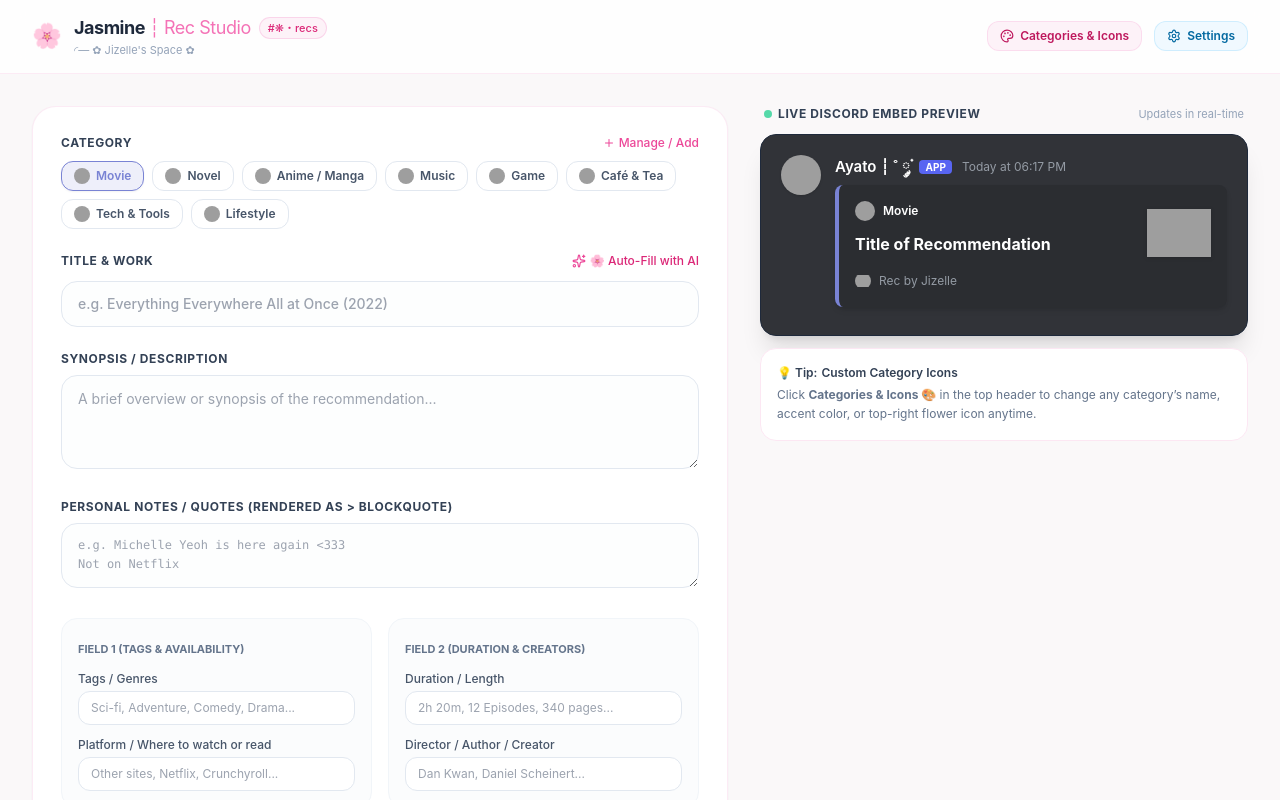
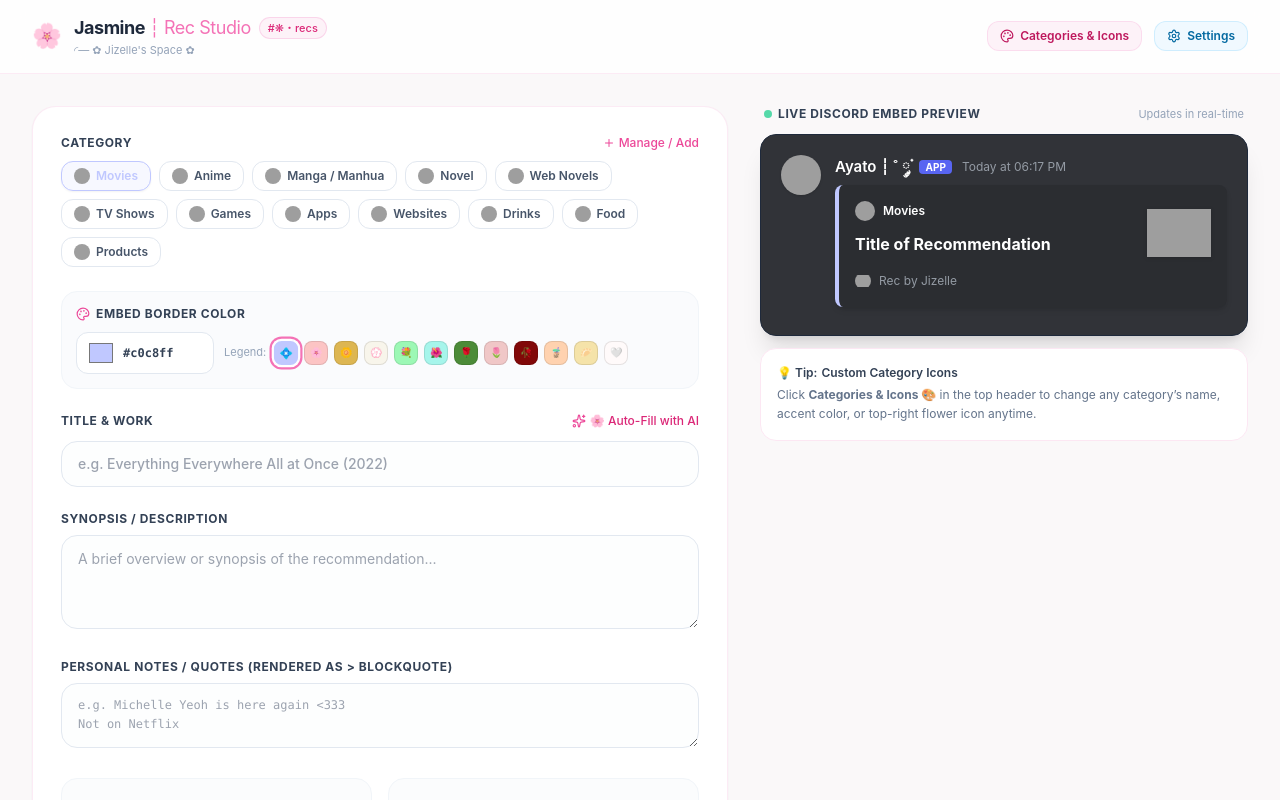
Before and after one commit to jijishub/discord-rec-bot, a Next.js app: page / in a window 1280 px wide. Shown: the top 800 px of the page. Built offline with nearby package versions, Linux system fonts and the light colour scheme; grey boxes are pictures that could not be loaded.

Commit message:
feat: embed accent color customization, 12 server legend presets, avatar upload

```diff
--- a/src/app/page.tsx
+++ b/src/app/page.tsx
@@ -2,7 +2,7 @@
 
 import React, { useState, useEffect } from "react";
 import { Category, RecFormData, BotPersona } from "@/types";
-import { DEFAULT_CATEGORIES, DEFAULT_BOT_PERSONA } from "@/lib/categories";
+import { DEFAULT_CATEGORIES, DEFAULT_BOT_PERSONA, SERVER_LEGEND_COLORS } from "@/lib/categories";
 import CategoryManagerModal from "@/components/CategoryManagerModal";
 import SettingsModal from "@/components/SettingsModal";
 import DiscordEmbedPreview from "@/components/DiscordEmbedPreview";
@@ -445,6 +445,70 @@ export default function Home() {
               </div>
             </div>
 
+            {/* Embed Accent Color Customizer */}
+            <div className="p-3.5 rounded-2xl bg-slate-50/70 border border-slate-100 space-y-2.5">
+              <div className="flex items-center justify-between">
+                <label className="text-xs font-bold text-slate-700 uppercase tracking-wider flex items-center gap-1.5">
+                  <Palette className="w-3.5 h-3.5 text-pink-500" />
+                  Embed Border Color
+                </label>
+                {formData.customColor && (
+                  <button
+                    type="button"
+                    onClick={() => setFormData({ ...formData, customColor: undefined })}
+                    className="text-[11px] text-pink-500 hover:text-pink-700 underline font-medium"
+                  >
+                    Reset to {activeCategory.name} default
+                  </button>
+                )}
+              </div>
+
+              <div className="flex flex-wrap items-center gap-2.5">
+                {/* Active Color Swatch & Hex input */}
+                <div className="flex items-center gap-2 bg-white px-2.5 py-1.5 rounded-xl border border-slate-200 shadow-xs">
+                  <input
+                    type="color"
+                    value={formData.customColor || activeCategory.color}
+                    onChange={(e) => setFormData({ ...formData, customColor: e.target.value })}
+                    className="w-7 h-7 rounded-lg cursor-pointer border-0 p-0 bg-transparent"
+                    title="Pick custom embed border color"
+                  />
+                  <input
+                    type="text"
+                    value={formData.customColor || activeCategory.color}
+                    onChange={(e) => setFormData({ ...formData, customColor: e.target.value })}
+                    className="w-20 text-xs font-mono font-semibold text-slate-700 bg-transparent focus:outline-none"
+                    placeholder="#c0c8ff"
+                  />
+                </div>
+
+                {/* Quick-pick Palette from Server Legend */}
+                <div className="flex flex-wrap items-center gap-1.5 flex-1">
+                  <span className="text-[11px] text-slate-400 mr-0.5">Legend:</span>
+                  {SERVER_LEGEND_COLORS.map((leg) => {
+                    const activeHex = (formData.customColor || activeCategory.color).toLowerCase();
+                    const isCurrent = activeHex === leg.hex.toLowerCase();
+                    return (
+                      <button
+                        key={leg.hex}
+                        type="button"
+                        onClick={() => setFormData({ ...formData, customColor: leg.hex })}
+                        title={`${leg.label} (${leg.hex})`}
+                        className={`w-6 h-6 rounded-lg border flex items-center justify-center text-[10px] transition transform hover:scale-115 ${
+                          isCurrent
+                            ? "ring-2 ring-pink-400 ring-offset-1 scale-110 border-white shadow-xs"
+                            : "border-black/10 hover:border-black/30"
+                        }`}
+                        style={{ backgroundColor: leg.hex }}
+                      >
+                        {leg.emoji}
+                      </button>
+                    );
+                  })}
+                </div>
+              </div>
+            </div>
+
             {/* 2. Title & AI Auto-fill trigger */}
             <div className="space-y-3">
               <div className="flex items-center justify-between">
--- a/src/components/CategoryManagerModal.tsx
+++ b/src/components/CategoryManagerModal.tsx
@@ -13,16 +13,18 @@ interface Props {
 }
 
 const PASTEL_PRESETS = [
-  "#7983d4", // Ayato Blue
-  "#f472b6", // Baby Pink
-  "#f59e0b", // Daisy Cream Amber
-  "#34d399", // Mint Green
-  "#c084fc", // Lavender
-  "#38bdf8", // Sky Cyan
-  "#fb923c", // Warm Peach
-  "#60a5fa", // Soft Azure
-  "#a3e635", // Sage Leaf
-  "#e879f9", // Blossom Fuchsia
+  "#c0c8ff", // Movies
+  "#fcc4c4", // Anime
+  "#ddb652", // Manga / Manhua
+  "#f8f5eb", // Novel
+  "#9cf8b5", // Web Novels
+  "#a6f5eb", // TV Shows
+  "#4c8b38", // Games
+  "#f0c7c7", // Apps
+  "#810808", // Websites
+  "#ffd2af", // Drinks
+  "#f5e3a9", // Food
+  "#fffafa", // Products
 ];
 
 export default function CategoryManagerModal({
--- a/src/components/DiscordEmbedPreview.tsx
+++ b/src/components/DiscordEmbedPreview.tsx
@@ -11,7 +11,7 @@ interface Props {
 
 export default function DiscordEmbedPreview({ data, category, persona }: Props) {
   const images = (data.images || []).filter((img) => img && img.trim().length > 0);
-  const embedColor = category.color || "#7983d4";
+  const embedColor = data.customColor || category.color || "#7983d4";
 
   return (
     <div className="w-full bg-[#313338] text-[#dbdee1] p-4 sm:p-5 rounded-2xl shadow-xl font-sans text-[14px] leading-relaxed border border-slate-800 selection:bg-[#5865F2] selection:text-white">
--- a/src/components/SettingsModal.tsx
+++ b/src/components/SettingsModal.tsx
@@ -1,8 +1,8 @@
 "use client";
 
-import React, { useState, useEffect } from "react";
+import React, { useState, useEffect, useRef } from "react";
 import { BotPersona } from "@/types";
-import { X, Check, Save, Sparkles, CheckCircle2 } from "lucide-react";
+import { X, Check, Save, Sparkles, CheckCircle2, UploadCloud } from "lucide-react";
 
 interface Props {
   isOpen: boolean;
@@ -57,6 +57,38 @@ export default function SettingsModal({
   const [aiModel, setAiModel] = useState(aiSettings.model || serverConfig?.defaultModel || "gpt-5.6-luna");
 
   const [savedNotice, setSavedNotice] = useState(false);
+  const avatarInputRef = useRef<HTMLInputElement>(null);
+
+  const handleAvatarUpload = (e: React.ChangeEvent<HTMLInputElement>) => {
+    const file = e.target.files?.[0];
+    if (!file) return;
+
+    if (file.size > 2 * 1024 * 1024) {
+      alert("Image is too large. Please select an avatar under 2MB.");
+      return;
+    }
+
+    const reader = new FileReader();
+    reader.onload = (event) => {
+      const img = new Image();
+      img.onload = () => {
+        const canvas = document.createElement("canvas");
+        const targetSize = 256;
+        canvas.width = targetSize;
+        canvas.height = targetSize;
+        const ctx = canvas.getContext("2d");
+        if (ctx) {
+          const minDim = Math.min(img.naturalWidth, img.naturalHeight);
+          const sx = (img.naturalWidth - minDim) / 2;
+          const sy = (img.naturalHeight - minDim) / 2;
+          ctx.drawImage(img, sx, sy, minDim, minDim, 0, 0, targetSize, targetSize);
+          setAvatarUrl(canvas.toDataURL("image/png"));
+        }
+      };
+      img.src = event.target?.result as string;
+    };
+    reader.readAsDataURL(file);
+  };
 
   useEffect(() => {
     if (!aiSettings.model && serverConfig?.defaultModel) {
@@ -253,8 +285,18 @@ export default function SettingsModal({
 
           {activeTab === "persona" && (
             <div className="space-y-4">
+              <div className="p-3.5 rounded-2xl bg-pink-50/70 border border-pink-200/80 text-xs text-pink-900">
+                <p className="font-semibold flex items-center gap-1.5">
+                  <Sparkles className="w-3.5 h-3.5 text-pink-500" />
+                  Live Preview &amp; Sender Customization
+                </p>
+                <p className="text-[11px] text-pink-700 mt-1 leading-relaxed">
+                  Modifying your name and avatar here <strong>saves permanently</strong> to your browser (<code className="bg-pink-100 px-1 py-0.5 rounded">localStorage</code>) and immediately updates the live Discord preview card on the right!
+                </p>
+              </div>
+
               <div>
-                <label className="block text-xs font-medium text-slate-600 mb-1">
+                <label className="block text-xs font-medium text-slate-700 mb-1">
                   Webhook Bot Display Name
                 </label>
                 <input
@@ -262,31 +304,60 @@ export default function SettingsModal({
                   value={username}
                   onChange={(e) => setUsername(e.target.value)}
                   placeholder="e.g. Ayato ┆ ˚ ༘ ๋ or Jasmine 🌸"
-                  className="w-full px-3.5 py-2 text-sm rounded-xl border border-slate-200 focus:outline-none focus:ring-2 focus:ring-pink-300"
+                  className="w-full px-3.5 py-2 text-sm rounded-xl border border-slate-200 focus:outline-none focus:ring-2 focus:ring-pink-300 font-medium bg-white"
                 />
               </div>
 
               <div>
-                <label className="block text-xs font-medium text-slate-600 mb-1">
-                  Avatar Profile Image URL
+                <label className="block text-xs font-medium text-slate-700 mb-1">
+                  Bot Avatar Profile Picture
                 </label>
-                <input
-                  type="url"
-                  value={avatarUrl}
-                  onChange={(e) => setAvatarUrl(e.target.value)}
-                  placeholder="https://... (Ayato / Jasmine avatar)"
-                  className="w-full px-3.5 py-2 text-xs rounded-xl border border-slate-200 focus:outline-none focus:ring-2 focus:ring-pink-300"
-                />
-                {avatarUrl && (
-                  <div className="mt-2 flex items-center gap-2 text-xs text-slate-500">
+                <div className="flex flex-col sm:flex-row items-start sm:items-center gap-3 p-3.5 rounded-xl border border-slate-200 bg-slate-50/40">
+                  <div className="w-14 h-14 rounded-full overflow-hidden border-2 border-pink-200 bg-white shadow-xs shrink-0">
                     <img
-                      src={avatarUrl}
+                      src={avatarUrl || "https://i.imgur.com/K1b5T3v.png"}
                       alt="Avatar Preview"
-                      className="w-7 h-7 rounded-full object-cover border border-slate-200 shadow-sm"
+                      className="w-full h-full object-cover"
                     />
-                    <span>Avatar preview</span>
                   </div>
-                )}
+
+                  <div className="flex-1 space-y-1.5 w-full">
+                    <div className="flex gap-2">
+                      <button
+                        type="button"
+                        onClick={() => avatarInputRef.current?.click()}
+                        className="flex items-center gap-1.5 px-3 py-1.5 rounded-lg text-xs font-semibold bg-pink-100 hover:bg-pink-200 text-pink-700 transition"
+                      >
+                        <UploadCloud className="w-3.5 h-3.5" />
+                        <span>Upload Avatar (PNG/JPG)</span>
+                      </button>
+                      <input
+                        type="file"
+                        ref={avatarInputRef}
+                        accept="image/*"
+                        onChange={handleAvatarUpload}
+                        className="hidden"
+                      />
+                      {avatarUrl && avatarUrl.startsWith("data:") && (
+                        <button
+                          type="button"
+                          onClick={() => setAvatarUrl("https://i.imgur.com/K1b5T3v.png")}
+                          className="px-2 py-1 text-xs text-rose-500 hover:text-rose-700"
+                        >
+                          Reset
+                        </button>
+                      )}
+                    </div>
+
+                    <input
+                      type="url"
+                      value={avatarUrl.startsWith("data:") ? "" : avatarUrl}
+                      onChange={(e) => setAvatarUrl(e.target.value)}
+                      placeholder="Or paste direct image URL (https://...)"
+                      className="w-full px-3 py-1.5 text-xs rounded-lg border border-slate-200 focus:outline-none focus:ring-1 focus:ring-pink-300 bg-white"
+                    />
+                  </div>
+                </div>
               </div>
 
               <div>
--- a/src/lib/categories.ts
+++ b/src/lib/categories.ts
@@ -2,66 +2,110 @@ import { Category, BotPersona } from "@/types";
 
 export const DEFAULT_BOT_PERSONA: BotPersona = {
   username: "Ayato ┆ ˚ ༘ ๋",
-  avatarUrl: "https://i.imgur.com/K1b5T3v.png", // Ayato pastel avatar fallback
+  avatarUrl: "https://i.imgur.com/K1b5T3v.png", // Ayato pastel avatar
   footerText: "Rec by {source}",
   footerIconUrl: "https://cdnjs.cloudflare.com/ajax/libs/twemoji/14.0.2/72x72/1f338.png", // 🌸
 };
 
+// Exact server legend palette from Jizelle's Space
+export const SERVER_LEGEND_COLORS = [
+  { hex: "#c0c8ff", label: "Movies", emoji: "💠" },
+  { hex: "#fcc4c4", label: "Anime", emoji: "🌸" },
+  { hex: "#ddb652", label: "Manga / Manhua", emoji: "🌼" },
+  { hex: "#f8f5eb", label: "Novel", emoji: "💮" },
+  { hex: "#9cf8b5", label: "Web Novels", emoji: "💐" },
+  { hex: "#a6f5eb", label: "TV Shows", emoji: "🌺" },
+  { hex: "#4c8b38", label: "Games", emoji: "🌹" },
+  { hex: "#f0c7c7", label: "Apps", emoji: "🌷" },
+  { hex: "#810808", label: "Websites", emoji: "🥀" },
+  { hex: "#ffd2af", label: "Drinks", emoji: "🧋" },
+  { hex: "#f5e3a9", label: "Food", emoji: "🥟" },
+  { hex: "#fffafa", label: "Products", emoji: "🤍" },
+];
+
 export const DEFAULT_CATEGORIES: Category[] = [
   {
-    id: "movie",
-    name: "Movie",
+    id: "movies",
+    name: "Movies",
     emoji: "💠",
-    color: "#7983d4",
-    iconUrl: "https://cdnjs.cloudflare.com/ajax/libs/twemoji/14.0.2/72x72/1faab.png", // lotus / forget-me-not blue
+    color: "#c0c8ff",
+    iconUrl: "https://cdnjs.cloudflare.com/ajax/libs/twemoji/14.0.2/72x72/1faab.png",
+  },
+  {
+    id: "anime",
+    name: "Anime",
+    emoji: "🌸",
+    color: "#fcc4c4",
+    iconUrl: "https://cdnjs.cloudflare.com/ajax/libs/twemoji/14.0.2/72x72/1f338.png",
+  },
+  {
+    id: "manga",
+    name: "Manga / Manhua",
+    emoji: "🌼",
+    color: "#ddb652",
+    iconUrl: "https://cdnjs.cloudflare.com/ajax/libs/twemoji/14.0.2/72x72/1f33c.png",
   },
   {
     id: "novel",
     name: "Novel",
-    emoji: "🌼",
-    color: "#f59e0b",
-    iconUrl: "https://cdnjs.cloudflare.com/ajax/libs/twemoji/14.0.2/72x72/1f33c.png", // daisy
+    emoji: "💮",
+    color: "#f8f5eb",
+    iconUrl: "https://cdnjs.cloudflare.com/ajax/libs/twemoji/14.0.2/72x72/1f4ae.png",
   },
   {
-    id: "anime",
-    name: "Anime / Manga",
-    emoji: "🌸",
-    color: "#f472b6",
-    iconUrl: "https://cdnjs.cloudflare.com/ajax/libs/twemoji/14.0.2/72x72/1f338.png", // cherry blossom
+    id: "web-novels",
+    name: "Web Novels",
+    emoji: "💐",
+    color: "#9cf8b5",
+    iconUrl: "https://cdnjs.cloudflare.com/ajax/libs/twemoji/14.0.2/72x72/1f490.png",
   },
   {
-    id: "music",
-    name: "Music",
-    emoji: "🎵",
-    color: "#34d399",
-    iconUrl: "https://cdnjs.cloudflare.com/ajax/libs/twemoji/14.0.2/72x72/1f3b5.png", // musical note
+    id: "tv-shows",
+    name: "TV Shows",
+    emoji: "🌺",
+    color: "#a6f5eb",
+    iconUrl: "https://cdnjs.cloudflare.com/ajax/libs/twemoji/14.0.2/72x72/1f33a.png",
   },
   {
-    id: "game",
-    name: "Game",
-    emoji: "🎮",
-    color: "#38bdf8",
-    iconUrl: "https://cdnjs.cloudflare.com/ajax/libs/twemoji/14.0.2/72x72/1f3ae.png", // video game
+    id: "games",
+    name: "Games",
+    emoji: "🌹",
+    color: "#4c8b38",
+    iconUrl: "https://cdnjs.cloudflare.com/ajax/libs/twemoji/14.0.2/72x72/1f339.png",
   },
   {
-    id: "cafe",
-    name: "Café & Tea",
-    emoji: "🍵",
-    color: "#fb923c",
-    iconUrl: "https://cdnjs.cloudflare.com/ajax/libs/twemoji/14.0.2/72x72/1f375.png", // teacup without handle
+    id: "apps",
+    name: "Apps",
+    emoji: "🌷",
+    color: "#f0c7c7",
+    iconUrl: "https://cdnjs.cloudflare.com/ajax/libs/twemoji/14.0.2/72x72/1f337.png",
   },
   {
-    id: "tech",
-    name: "Tech & Tools",
-    emoji: "💻",
-    color: "#60a5fa",
-    iconUrl: "https://cdnjs.cloudflare.com/ajax/libs/twemoji/14.0.2/72x72/1f4bb.png", // laptop
+    id: "websites",
+    name: "Websites",
+    emoji: "🥀",
+    color: "#810808",
+    iconUrl: "https://cdnjs.cloudflare.com/ajax/libs/twemoji/14.0.2/72x72/1f940.png",
   },
   {
-    id: "lifestyle",
-    name: "Lifestyle",
-    emoji: "🌿",
-    color: "#a3e635",
-    iconUrl: "https://cdnjs.cloudflare.com/ajax/libs/twemoji/14.0.2/72x72/1f33f.png", // herb
+    id: "drinks",
+    name: "Drinks",
+    emoji: "🧋",
+    color: "#ffd2af",
+    iconUrl: "https://cdnjs.cloudflare.com/ajax/libs/twemoji/14.0.2/72x72/1f9cb.png",
+  },
+  {
+    id: "food",
+    name: "Food",
+    emoji: "🥟",
+    color: "#f5e3a9",
+    iconUrl: "https://cdnjs.cloudflare.com/ajax/libs/twemoji/14.0.2/72x72/1f95f.png",
+  },
+  {
+    id: "products",
+    name: "Products",
+    emoji: "🤍",
+    color: "#fffafa",
+    iconUrl: "https://cdnjs.cloudflare.com/ajax/libs/twemoji/14.0.2/72x72/1f90d.png",
   },
 ];
--- a/src/lib/discord.ts
+++ b/src/lib/discord.ts
@@ -35,7 +35,7 @@ export function buildDiscordEmbeds(
 ): { embeds: DiscordEmbed[]; fileAttachments: { blob: Blob; filename: string }[] } {
   const embeds: DiscordEmbed[] = [];
   const fileAttachments: { blob: Blob; filename: string }[] = [];
-  const embedColor = hexToDecimal(category.color);
+  const embedColor = hexToDecimal(data.customColor || category.color);
 
   // Check if category icon is an uploaded base64 image
   let resolvedIconUrl = category.iconUrl;
--- a/src/types/index.ts
+++ b/src/types/index.ts
@@ -8,6 +8,7 @@ export interface Category {
 
 export interface RecFormData {
   categoryId: string;
+  customColor?: string; // Customizable embed color override
   title: string;
   description: string;
   personalNotes?: string;
```
